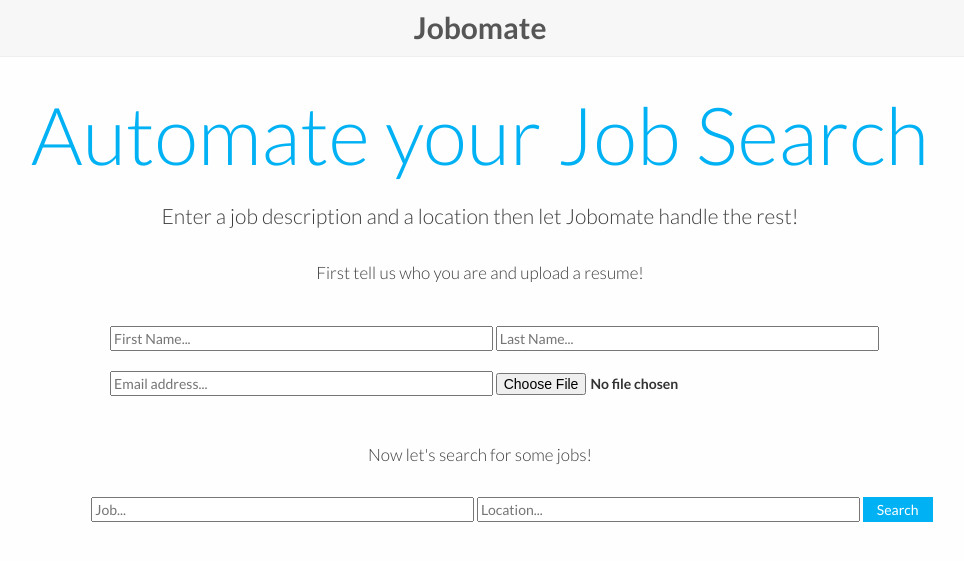
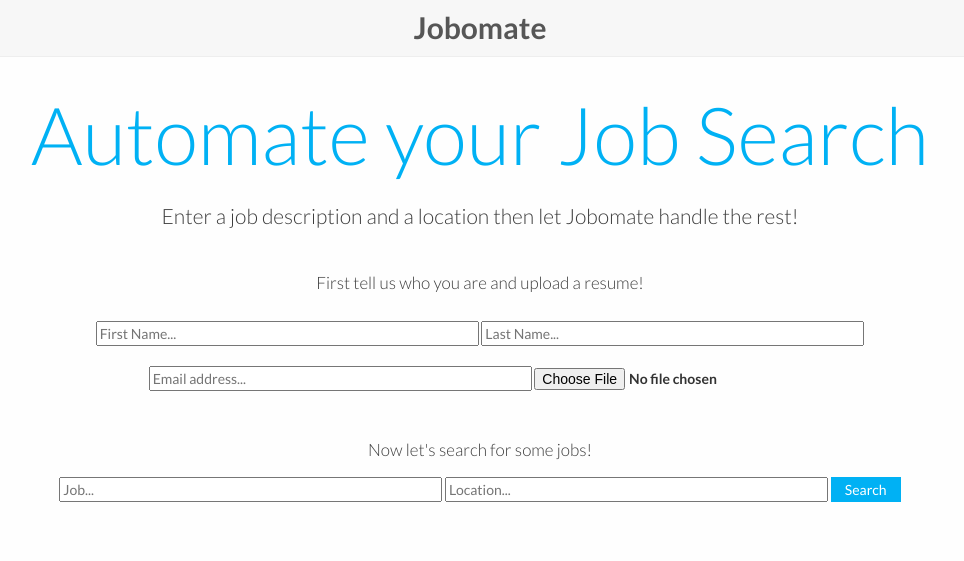
Before and after one commit to mandeep/Job-Automate, a Django app: page / in a window 1280 px wide. Shown: the top 561 px of the page, without its empty margins (160-1124 px from the left). Run offline with Django 3.2, Linux system fonts and the light colour scheme; some libraries are stand-ins or nearby versions.

Commit message:
Made changes to layout in order to be compatible with multiple browsers

```diff
--- a/jobautomate/web_search/static/css/web_search.css
+++ b/jobautomate/web_search/static/css/web_search.css
@@ -33,7 +33,7 @@ body {
     font-size: 21px;
     color: #3D3D3D;
     margin-top: 0px;
-    margin-bottom: 30px;
+    margin-bottom: 40px;
     text-align: center;
 }
 
@@ -42,13 +42,13 @@ body {
     font-size: 17px;
     color: #3D3D3D;
     margin-top: 0px;
-    margin-bottom: 30px;
+    margin-bottom: 15px;
     text-align: center;
 }
 
 .container{
-    padding-left: 215px
-
+    text-align: center;
+    margin-bottom: 30px;
 }
 
 .job_text {
@@ -56,12 +56,25 @@ body {
     font-size: 17px;
     color: #3D3D3D;
     margin-top: 30px;
-    margin-bottom: 30px;
+    margin-bottom: 15px;
     text-align: center;
 }
+
 .job_forms {
     text-align: center;
-    padding-left: 64px;
+}
+
+.resume_text {
+    font-weight: 300;
+    font-size: 17px;
+    color: #3D3D3D;
+    text-align: center;
+    margin-bottom: 15px
+}
+
+.resume_upload {
+    text-align: center;
+    padding-left: 70px
 }
 
 input[type=text] {
@@ -77,6 +90,7 @@ input[type=email] {
 input[type=file] {
 
     height: 25px;
+    display: inline-block;
 
 }
 input[type=submit] {
```
